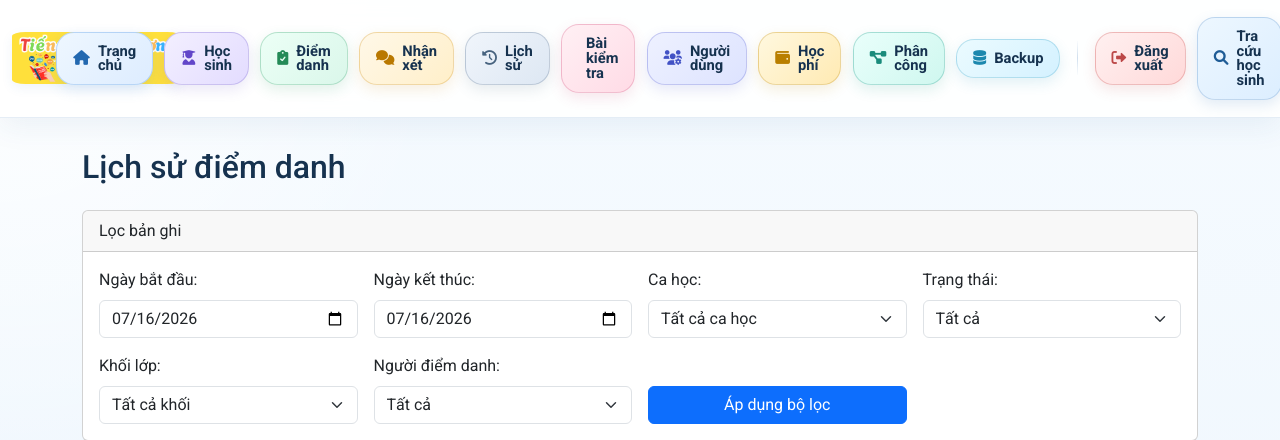
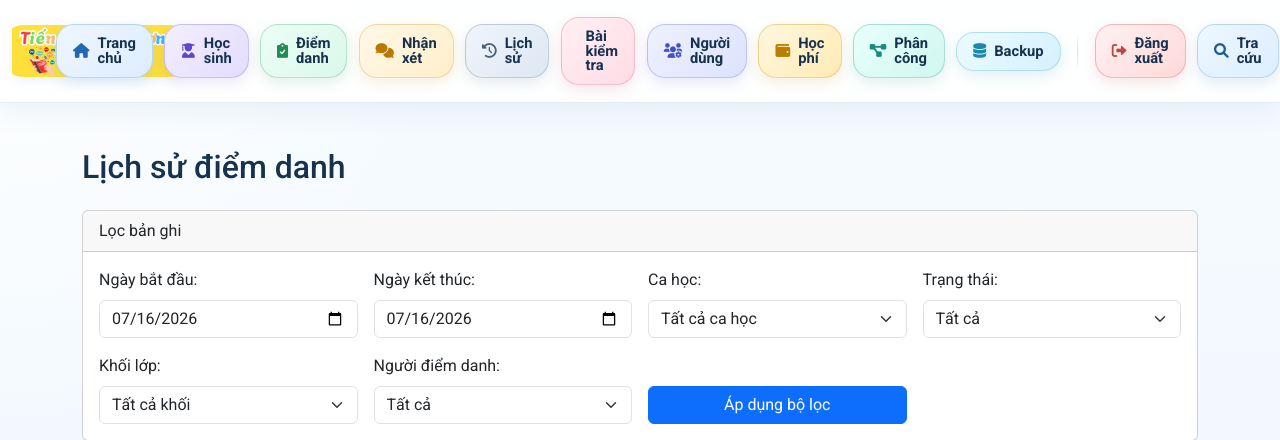
Before and after one commit to thiennv57/attendance_system_toan, a Flask app: page /attendance_history in a window 1280 px wide. Shown: the top 440 px of the page. Run offline with Flask 3, Linux system fonts and the light colour scheme; a user stored in the database is signed in.

```diff
--- a/templates/base.html
+++ b/templates/base.html
@@ -71,7 +71,7 @@
                     </li>
                     {% endif %}
                     <li class="nav-item">
-                        <a class="app-nav__link app-nav__link--accent" href="{{ url_for('student_lookup') }}"><i class="fas fa-magnifying-glass"></i><span>Tra cứu học sinh</span></a>
+                        <a class="app-nav__link app-nav__link--accent" href="{{ url_for('student_lookup') }}"><i class="fas fa-magnifying-glass"></i><span>Tra cứu</span></a>
                     </li>
                 </ul>
             </div>
```
